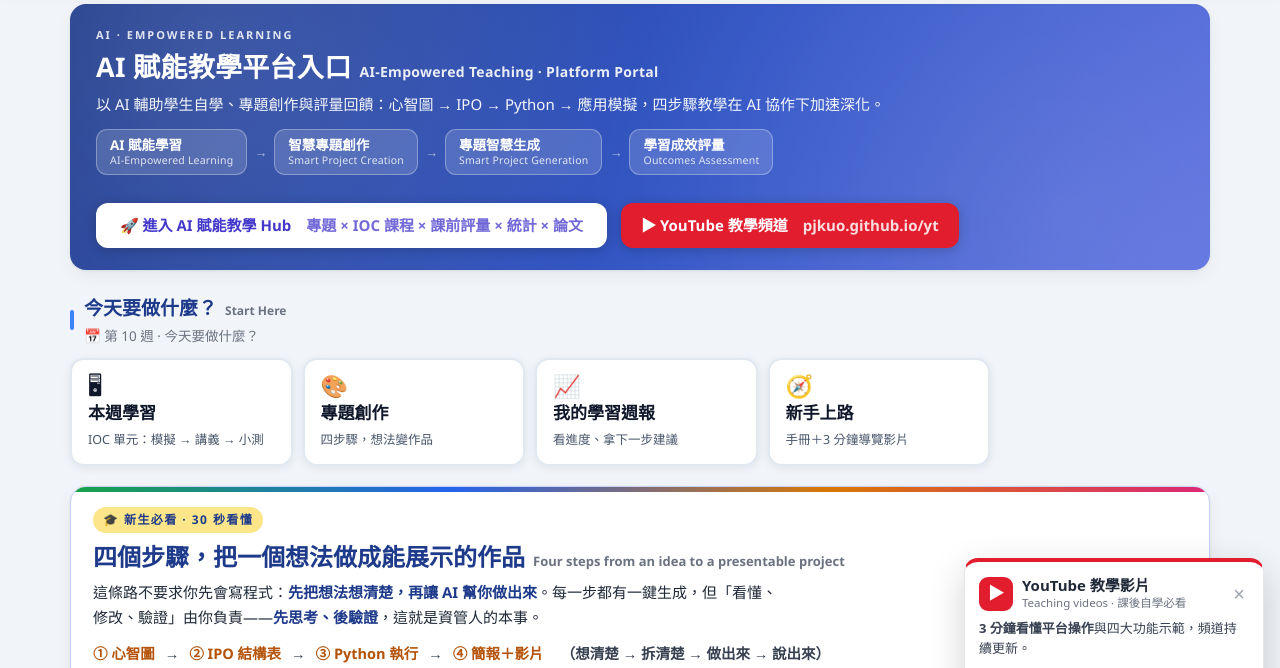
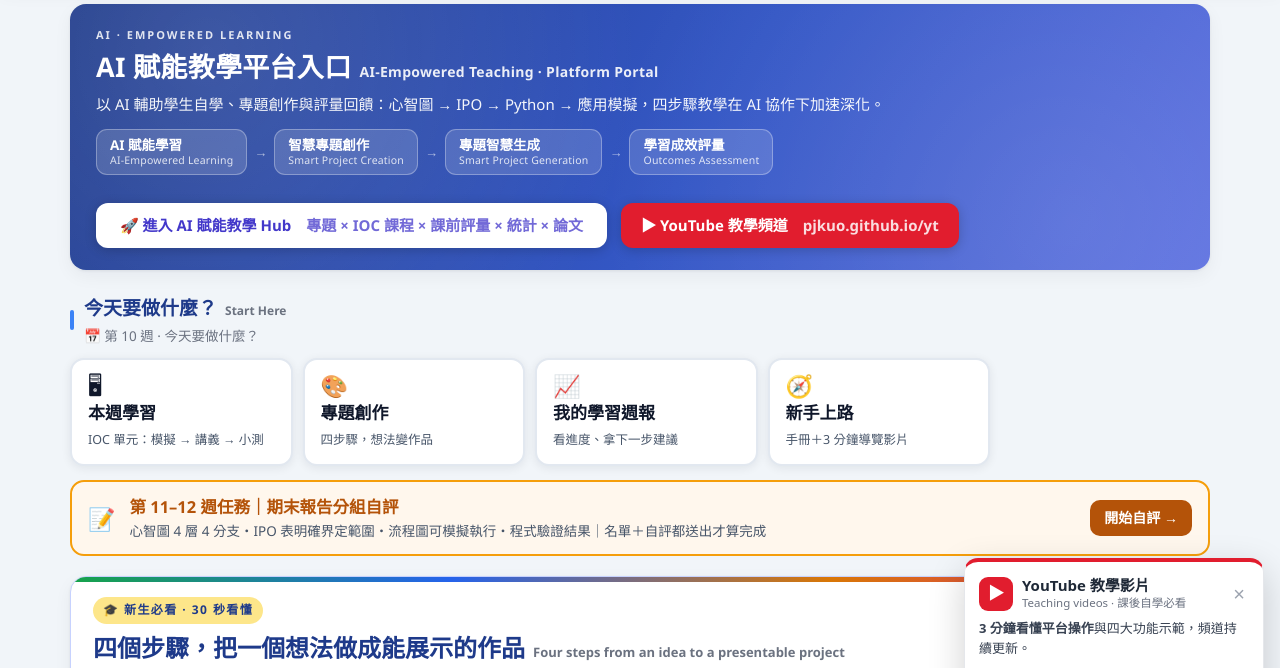
Before and after one commit to pjkuo/pjkuo.github.io, a plain HTML site: page index.html in a window 1280 px wide. Shown: the part 62-730 px from the top of the page. Drawn offline with Linux system fonts and the light colour scheme.

Commit message:
首頁新增第 11–12 週任務列：期末報告分組自評 (#2)
連到 ai-empower/selfeval.html（四大面向最基本標準＋名單＋自評送出才算完成）；
第 13 週結束（12/6）後自動收起。


Claude-Session: https://claude.ai/code/session_014SjpRUWuzLeQiLCT49c8xV

Co-authored-by: Claude <noreply@anthropic.com>

```diff
--- a/index.html
+++ b/index.html
@@ -506,6 +506,13 @@ const PRACTICE=[
       <a class="s4-btn" href="ai-empower/weekly.html"><span class="s4-ic">📈</span><b>我的學習週報</b><span class="s4-d">看進度、拿下一步建議</span></a>
       <a class="s4-btn" href="ai-empower/manual.html"><span class="s4-ic">🧭</span><b>新手上路</b><span class="s4-d">手冊＋3 分鐘導覽影片</span></a>
     </div>
+    <a id="selfevalTask" href="ai-empower/selfeval.html" style="display:flex;flex-wrap:wrap;align-items:center;gap:6px 14px;margin-top:14px;background:#FFF7ED;border:2px solid #F59E0B;border-radius:14px;padding:12px 16px;text-decoration:none;color:#0f172a">
+      <span style="font-size:22px" aria-hidden="true">📝</span>
+      <span style="flex:1;min-width:220px"><b style="font-size:16.5px;color:#B45309">第 11–12 週任務｜期末報告分組自評</b><br>
+        <span style="font-size:13.5px;color:#475569">心智圖 4 層 4 分支・IPO 表明確界定範圍・流程圖可模擬執行・程式驗證結果｜名單＋自評都送出才算完成</span></span>
+      <span style="background:#B45309;color:#fff;font-weight:800;border-radius:10px;padding:7px 14px;font-size:14px">開始自評 →</span>
+    </a>
+    <script>/* 第 13 週結束（12/6）後自動收起本週任務列 */ if(Date.now()>new Date('2026-12-07T00:00:00+08:00').getTime()){var se=document.getElementById('selfevalTask');if(se)se.style.display='none';}</script>
   </section>
 
   <section class="fresh" id="fresh">
```
